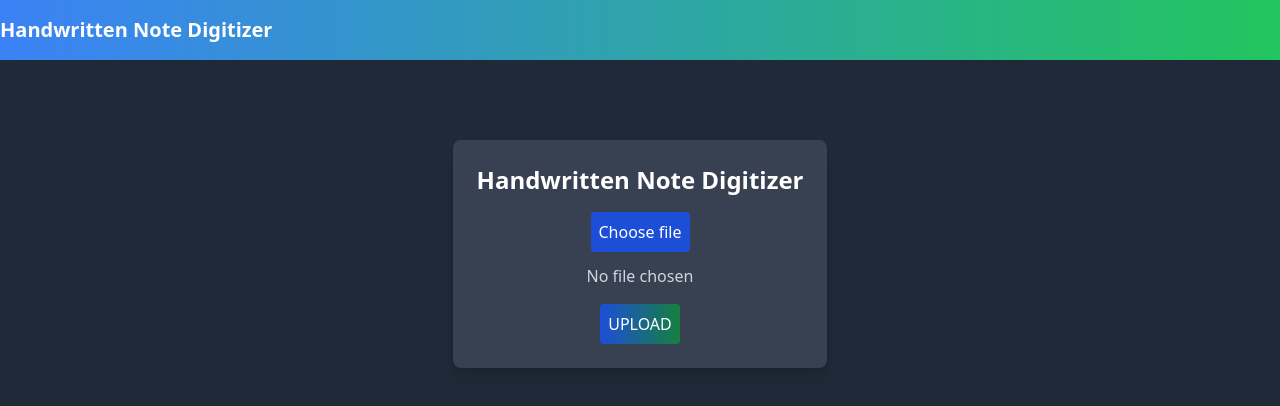
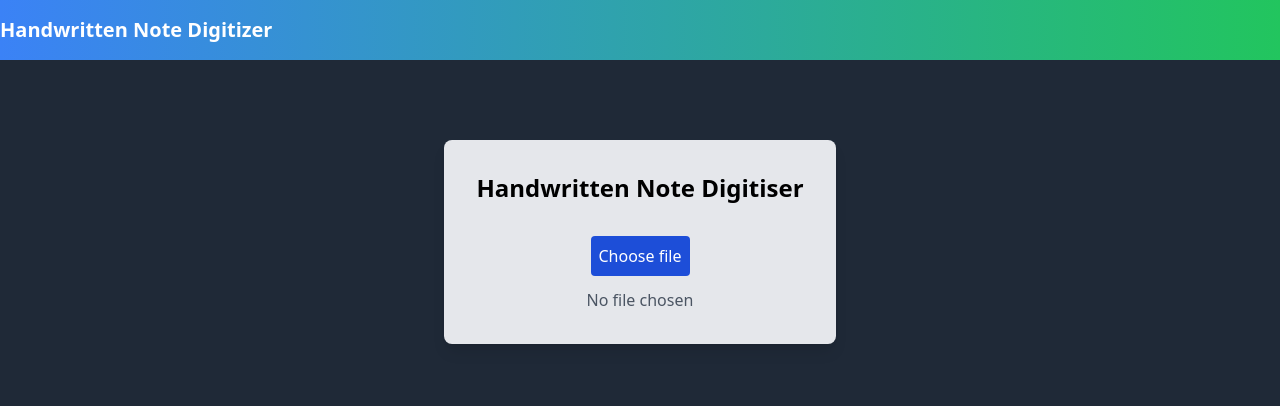
Before and after one commit to admpge/htr-app, a React (Create React App) app in the folder client/: page / in a window 1280 px wide. Shown: the top 406 px of the page. Built offline with nearby package versions, Linux system fonts and the light colour scheme.

Commit message:
Refactor editor styles and upload component

```diff
--- a/client/src/EditorStyles.css
+++ /dev/null
@@ -1,35 +0,0 @@
-Editor container
-.ql-container {
-    border: none;
-    background-color: #282c34; /* Dark background for the editor */
-}
-
-/* Editor content */
-.ql-editor {
-    color: white; /* White text color for contrast */
-    min-height: 200px; /* Minimum height */
-}
-
-/* Toolbar styles */
-.ql-toolbar {
-    background-color: #3a3f4b; /* Dark background for the toolbar */
-    border: none;
-}
-
-.ql-snow .ql-stroke {
-    stroke: white; /* White color for icons */
-}
-
-.ql-snow .ql-fill {
-    fill: white; /* White color for icons */
-}
-
-.ql-snow .ql-picker-label:hover,
-.ql-snow .ql-picker-item:hover,
-.ql-snow .ql-picker-label.ql-active,
-.ql-snow .ql-picker-item.ql-selected,
-.ql-snow .ql-toolbar button:hover,
-.ql-snow .ql-toolbar button:focus,
-.ql-snow .ql-toolbar button.ql-active {
-    color: white;
-}
--- a/client/src/components/EditorPage.js
+++ b/client/src/components/EditorPage.js
@@ -2,8 +2,6 @@ import React, { useState, useEffect } from 'react';
 import ReactQuill from 'react-quill';
 import { useLocation } from 'react-router-dom';
 import 'react-quill/dist/quill.snow.css';
-import '../EditorStyles.css';
-
 
 const EditorPage = () => {
     const location = useLocation();
@@ -29,9 +27,9 @@ const EditorPage = () => {
     };
 
     return (
-        <div className="min-h-screen bg-gray-800 text-white">
+        <div className="min-h-screen bg-gray-800 text-black">
             <div className="container mx-auto py-12">
-                <div className="bg-gray-700 p-9 rounded-lg shadow-lg">
+                <div className="bg-gray-100 p-9 rounded-lg shadow-lg">
                     <ReactQuill
                         theme="snow"
                         value={text}
@@ -42,7 +40,7 @@ const EditorPage = () => {
                     <div className="flex justify-center">
                         <button
                             onClick={handleDownload}
-                            className="text-white font-bold py-2 px-4 rounded transition ease-in-out duration-150 w-48 bg-gradient-to-r from-blue-700 to-green-700 hover:from-blue-800 hover:to-green-800"
+                            className="mt-4 bg-blue-700 text-white rounded p-2 hover:bg-blue-800 transition duration-300 ease-in-out w-full"
                         >
                             Save
                         </button>
--- a/client/src/components/UploadComponent.js
+++ b/client/src/components/UploadComponent.js
@@ -3,10 +3,11 @@ import { useNavigate } from 'react-router-dom';
 
 const UploadComponent = () => {
     const [file, setFile] = useState(null);
+    const [isLoading, setIsLoading] = useState(false);
     const [previewSrc, setPreviewSrc] = useState('');
     const navigate = useNavigate();
 
-    const handleFileChange = (event) => {
+    const handleFileChange = event => {
         const file = event.target.files[0];
         if (file) {
             setFile(file);
@@ -18,13 +19,15 @@ const UploadComponent = () => {
         }
     };
 
-    const handleSubmit = async (event) => {
+    const handleSubmit = async event => {
         event.preventDefault();
 
         if (!file) {
             alert('Please select a file first!');
             return;
         }
+
+        setIsLoading(true);
 
         const formData = new FormData();
         formData.append('file', file);
@@ -45,30 +48,55 @@ const UploadComponent = () => {
         } catch (error) {
             console.error('Error:', error);
             alert('Error uploading the file');
+        } finally {
+            setIsLoading(false);
         }
     };
 
     return (
         <div className="flex flex-col items-center justify-start h-screen bg-gray-800 p-4 pt-20">
-            <div className="bg-gray-700 text-white p-6 rounded-lg shadow-lg">
-                <h1 className="text-2xl font-bold mb-4">Handwritten Note Digitizer</h1>
+            <div className="bg-gray-200 text-black p-8 rounded-lg shadow-lg">
+                <h1 className="text-2xl font-bold mb-8">Handwritten Note Digitiser</h1>
                 <form onSubmit={handleSubmit} className="flex flex-col items-center">
-                    <label className="mb-2" htmlFor="file-upload">
-                        <div className="cursor-pointer bg-blue-700 text-white rounded p-2 hover:bg-blue-800 transition duration-300 ease-in-out">
-                            Choose file
+                    <label
+                        htmlFor="file-upload"
+                        className="cursor-pointer bg-blue-700 text-white rounded p-2 hover:bg-blue-800 transition duration-300 ease-in-out mb-2"
+                    >
+                        Choose file
+                        <input
+                            id="file-upload"
+                            type="file"
+                            className="hidden"
+                            onChange={handleFileChange}
+                            required
+                            accept="image/jpeg, image/png"
+                        />
+                    </label>
+                    <span id="file-name" className="text-gray-600 mt-1">
+                        {file ? file.name : 'No file chosen'}
+                    </span>
+                    {isLoading ? (
+                        <div className="flex justify-center items-center mt-4">
+                            <div className="animate-spin rounded-full h-12 w-12 border-t-2 border-b-2 border-blue-500"></div>
                         </div>
-                    </label>
-                    <input id="file-upload" type="file" className="hidden" onChange={handleFileChange} required accept="image/jpeg, image/png" />
-                    <span id="file-name" className="text-gray-300 mt-1">{file ? file.name : 'No file chosen'}</span>
-                    <button type="submit" className="mt-4 bg-gradient-to-r from-blue-700 to-green-700 text-white rounded p-2 hover:bg-gradient-to-r hover:from-blue-800 hover:to-green-800 transition duration-300 ease-in-out">
-                        UPLOAD
-                    </button>
+                    ) : (
+                        previewSrc && (
+                            <div className="mt-4 flex flex-col items-center">
+                                <img
+                                    src={previewSrc}
+                                    alt="Preview"
+                                    className="max-w-xs rounded-lg shadow-lg"
+                                />
+                                <button
+                                    type="submit"
+                                    className="mt-4 bg-blue-700 text-white rounded p-2 hover:bg-blue-800 transition duration-300 ease-in-out"
+                                >
+                                    Upload
+                                </button>
+                            </div>
+                        )
+                    )}
                 </form>
-                {previewSrc && (
-                    <div className="mt-4">
-                        <img src={previewSrc} alt="Preview" className="max-w-xs rounded-lg shadow-lg" />
-                    </div>
-                )}
             </div>
         </div>
     );
```
